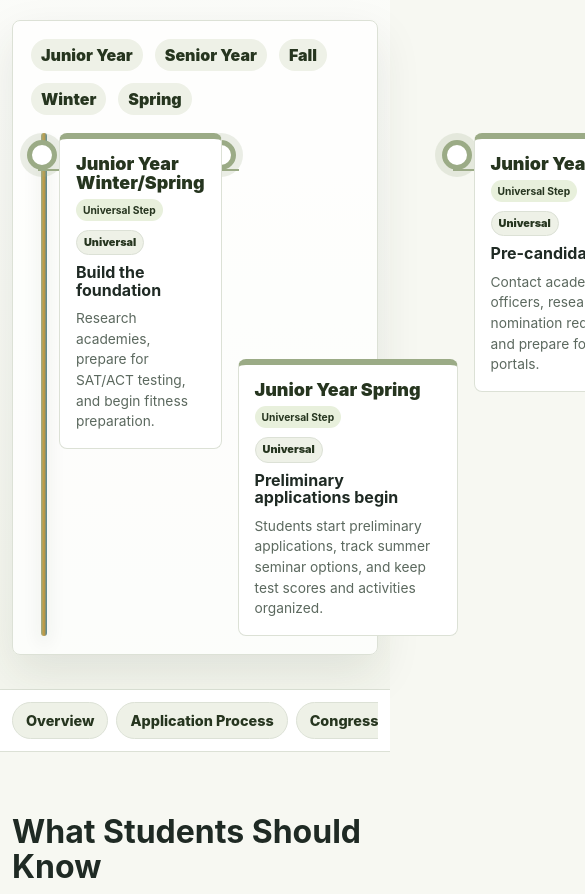
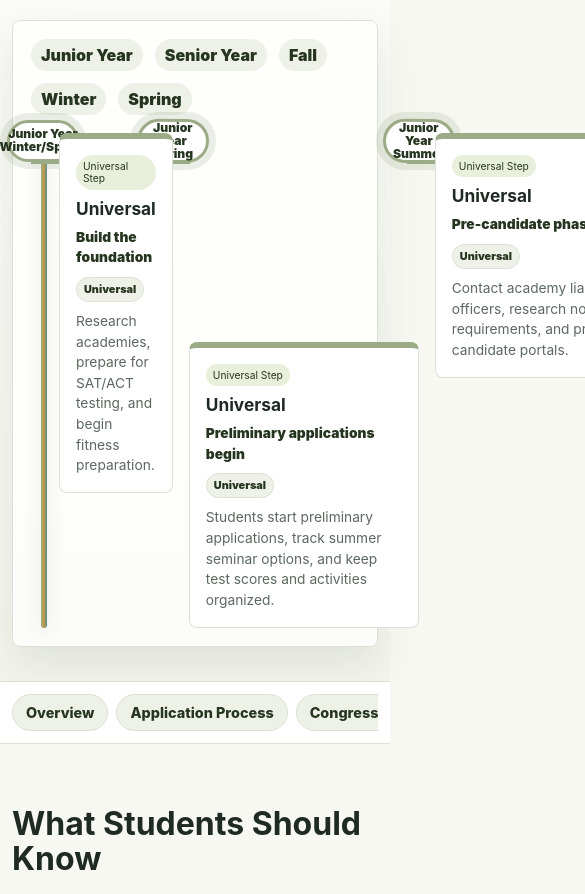
Before and after one commit to ryhinsy/MilitaryFutures-site, a Next.js app: page /service-academies in a window 390 px wide. Shown: the part 1114-2008 px from the top of the page, 585 px wide, since content can reach past the window. Built offline with nearby package versions, Linux system fonts and the light colour scheme.

Commit message:
Improve timeline infographic layout

```diff
--- a/app/globals.css
+++ b/app/globals.css
@@ -394,7 +394,7 @@ h3 {
 
 .roadmap-track {
   display: grid;
-  grid-auto-columns: minmax(220px, 1fr);
+  grid-auto-columns: minmax(230px, 1fr);
   grid-auto-flow: column;
   min-height: 650px;
   min-width: max-content;
@@ -405,7 +405,7 @@ h3 {
   background: linear-gradient(90deg, var(--sage), var(--brass), #4d879f);
   border-radius: 999px;
   box-shadow: 0 8px 18px rgba(38, 53, 31, 0.12);
-  height: 8px;
+  height: 6px;
   left: 0;
   position: absolute;
   right: 0;
@@ -440,14 +440,14 @@ h3 {
 
 .roadmap-connector {
   background: var(--node-border, var(--sage));
-  height: 74px;
+  height: 68px;
   position: absolute;
   width: 2px;
   z-index: 1;
 }
 
 .roadmap-card.top .roadmap-connector {
-  top: calc(50% - 74px);
+  top: calc(50% - 68px);
 }
 
 .roadmap-card.bottom .roadmap-connector {
@@ -457,16 +457,22 @@ h3 {
 .roadmap-node {
   align-items: center;
   background: var(--node-fill, var(--surface));
-  border: 5px solid var(--node-border, var(--sage));
+  border: 3px solid var(--node-border, var(--sage));
   border-radius: 999px;
   box-shadow: 0 0 0 7px rgba(155, 171, 134, 0.2);
+  color: var(--olive-dark);
   display: flex;
-  height: 30px;
+  font-size: 0.76rem;
+  font-weight: 950;
+  height: 46px;
   justify-content: center;
+  line-height: 1.05;
+  padding: 0 8px;
   position: absolute;
+  text-align: center;
   top: 50%;
   transform: translateY(-50%);
-  width: 30px;
+  width: 88px;
   z-index: 2;
 }
 
@@ -487,7 +493,7 @@ h3 {
   gap: 9px;
   padding: 16px;
   position: relative;
-  width: 196px;
+  width: 206px;
   z-index: 3;
 }
 
@@ -523,19 +529,7 @@ h3 {
   border-top-color: var(--olive-dark);
 }
 
-.roadmap-meta {
-  display: grid;
-  gap: 6px;
-}
-
-.roadmap-meta span {
-  color: var(--olive-dark);
-  font-size: 1.12rem;
-  font-weight: 900;
-  line-height: 1.05;
-}
-
-.roadmap-meta strong {
+.roadmap-kind {
   border-radius: 999px;
   font-size: 0.64rem;
   justify-self: start;
@@ -543,23 +537,30 @@ h3 {
   padding: 5px 7px;
 }
 
-.roadmap-card.universal .roadmap-meta strong {
+.roadmap-card.universal .roadmap-kind {
   background: #e8f0dc;
   color: var(--olive-dark);
 }
 
-.roadmap-card.academy .roadmap-meta strong {
+.roadmap-card.academy .roadmap-kind {
   background: #fff3d8;
   color: #6f4c08;
 }
 
-.roadmap-card.notification .roadmap-meta strong {
+.roadmap-card.notification .roadmap-kind {
   background: var(--sky);
   color: #234458;
 }
 
 .roadmap-card-inner h3 {
-  font-size: 1rem;
+  font-size: 1.08rem;
+}
+
+.roadmap-subtitle {
+  color: var(--olive-dark);
+  font-size: 0.88rem;
+  font-weight: 900;
+  line-height: 1.35;
 }
 
 .roadmap-card-inner p,
@@ -589,13 +590,6 @@ h3 {
   position: absolute;
   top: 0.65em;
   width: 5px;
-}
-
-.milestone-academy {
-  color: var(--brass);
-  font-size: 0.78rem;
-  font-weight: 900;
-  text-transform: uppercase;
 }
 
 .timeline-badge-row {
@@ -1105,17 +1099,20 @@ section[id] {
   }
 
   .roadmap-node {
-    left: -32px;
-    top: 22px;
+    height: auto;
+    left: -52px;
+    min-height: 42px;
+    top: 8px;
+    width: 72px;
   }
 
   .roadmap-connector,
   .roadmap-card.top .roadmap-connector,
   .roadmap-card.bottom .roadmap-connector {
     height: 2px;
-    left: -21px;
-    top: 36px;
-    width: 22px;
+    left: -28px;
+    top: 29px;
+    width: 29px;
   }
 
   h1 {
--- a/components/Timeline.tsx
+++ b/components/Timeline.tsx
@@ -216,15 +216,11 @@ export function ComparisonTimeline({
                   style={nodeStyle}
                 >
                   <div className="roadmap-connector" aria-hidden="true" />
-                  <div className="roadmap-node" aria-hidden="true" />
+                  <div className="roadmap-node">{milestone.period}</div>
                   <div className="roadmap-card-inner">
-                    <div className="roadmap-meta">
-                      <span>{milestone.period}</span>
-                      <strong>{milestoneLabels[milestone.kind]}</strong>
-                    </div>
-                    {milestone.academy ? (
-                      <p className="milestone-academy">{milestone.academy}</p>
-                    ) : null}
+                    <span className="roadmap-kind">{milestoneLabels[milestone.kind]}</span>
+                    <h3>{milestone.academy ?? "Universal"}</h3>
+                    <p className="roadmap-subtitle">{milestone.title}</p>
                     <div className="timeline-badge-row" aria-label="Timeline labels">
                       {milestone.visibleTimelines.map((timeline) => (
                         <span
@@ -235,7 +231,6 @@ export function ComparisonTimeline({
                         </span>
                       ))}
                     </div>
-                    <h3>{milestone.title}</h3>
                     <p>{milestone.text}</p>
                     {milestone.visibleDetails ? (
                       <ul>
```
